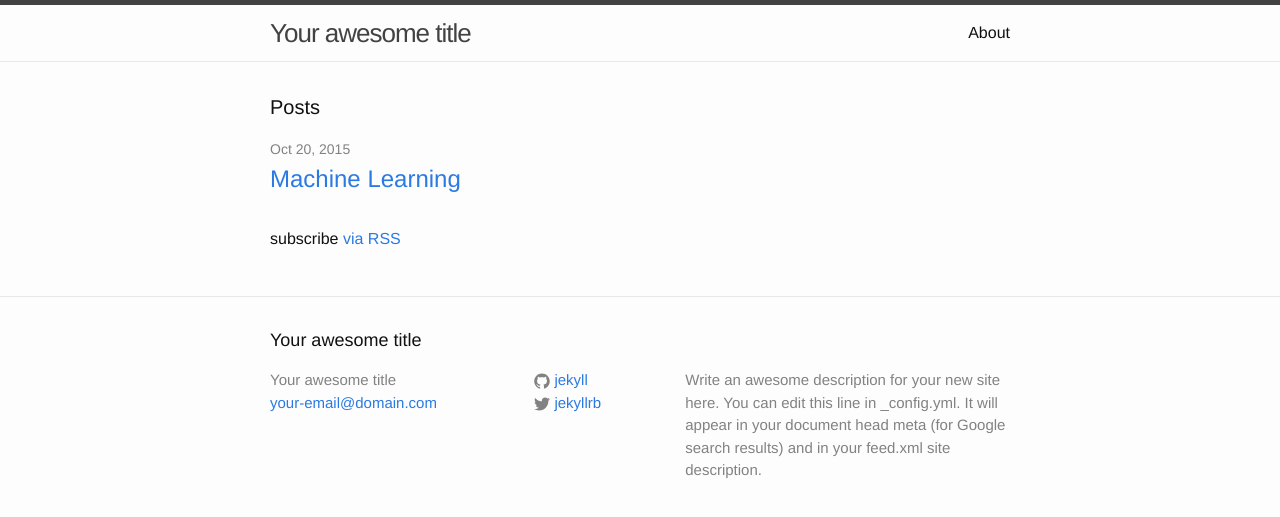
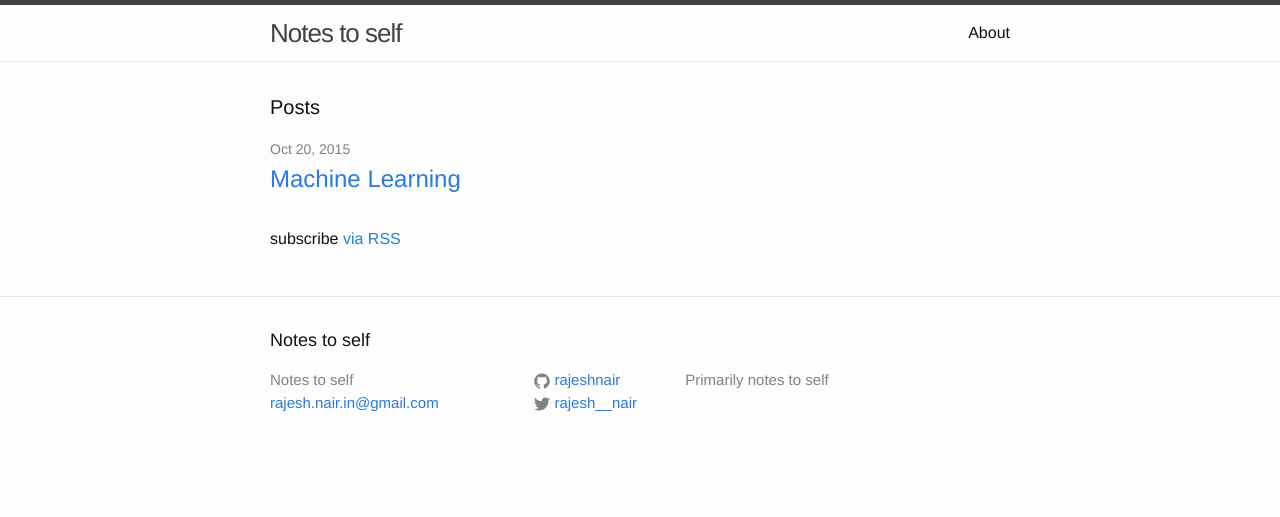
Before and after one commit to rajeshnair/rajeshnair.github.io, a Jekyll site: the page built from index.html, in a window 1280 px wide. Shown: the top 517 px of the page. Built offline with Jekyll 4.4.1, drawn with Linux system fonts in a browser that asks for light colours.

Commit message:
Changing _config

```diff
--- a/_config.yml
+++ b/_config.yml
@@ -1,14 +1,12 @@
 # Site settings
-title: Your awesome title
-email: your-email@domain.com
+title: Notes to self
+email: rajesh.nair.in@gmail.com
 description: > # this means to ignore newlines until "baseurl:"
-  Write an awesome description for your new site here. You can edit this
-  line in _config.yml. It will appear in your document head meta (for
-  Google search results) and in your feed.xml site description.
+    Primarily notes to self
 baseurl: "" # the subpath of your site, e.g. /blog/
 url: "http://yourdomain.com" # the base hostname & protocol for your site
-twitter_username: jekyllrb
-github_username:  jekyll
+twitter_username: rajesh__nair
+github_username:  rajeshnair
 
 # Build settings
 markdown: kramdown
```
